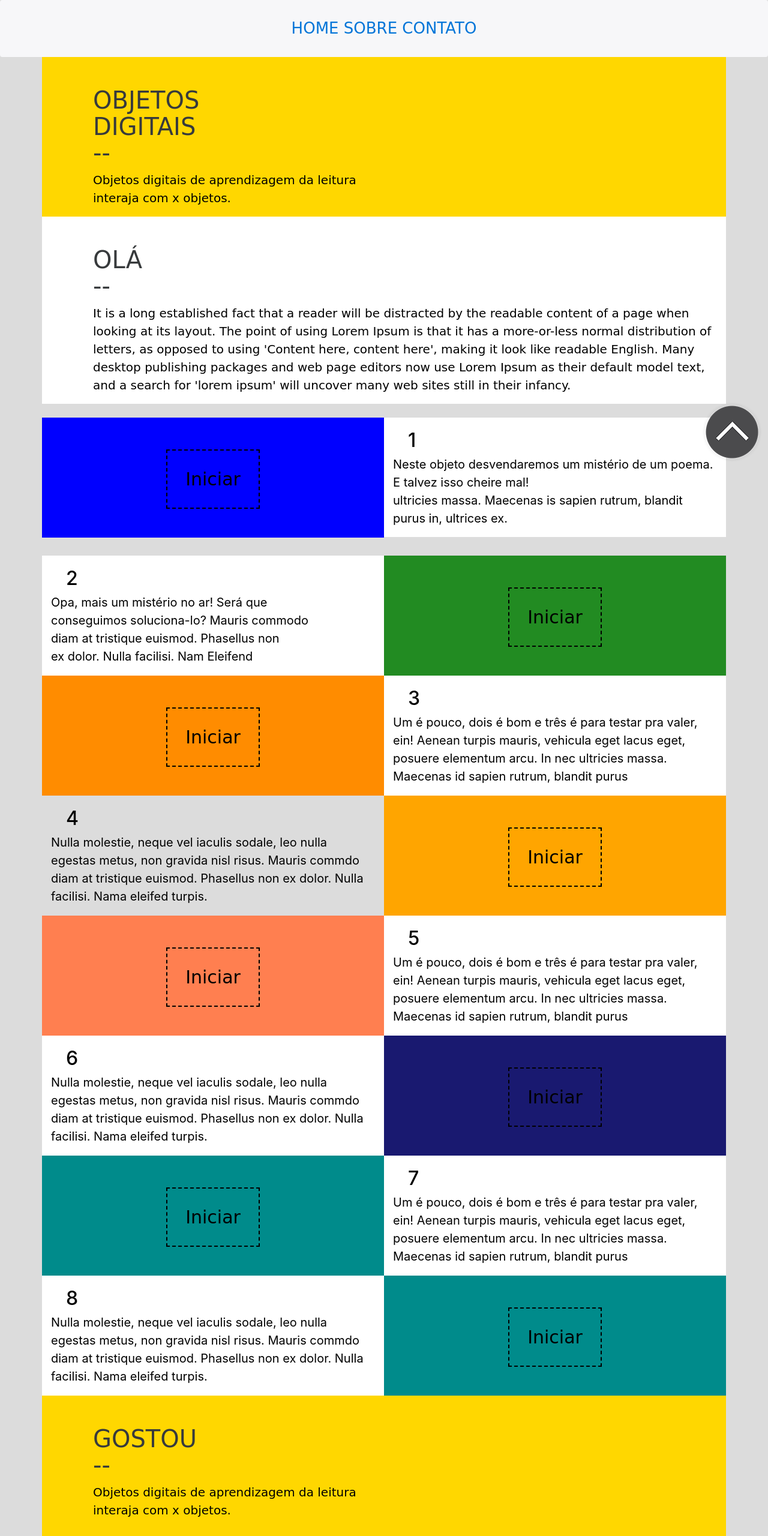
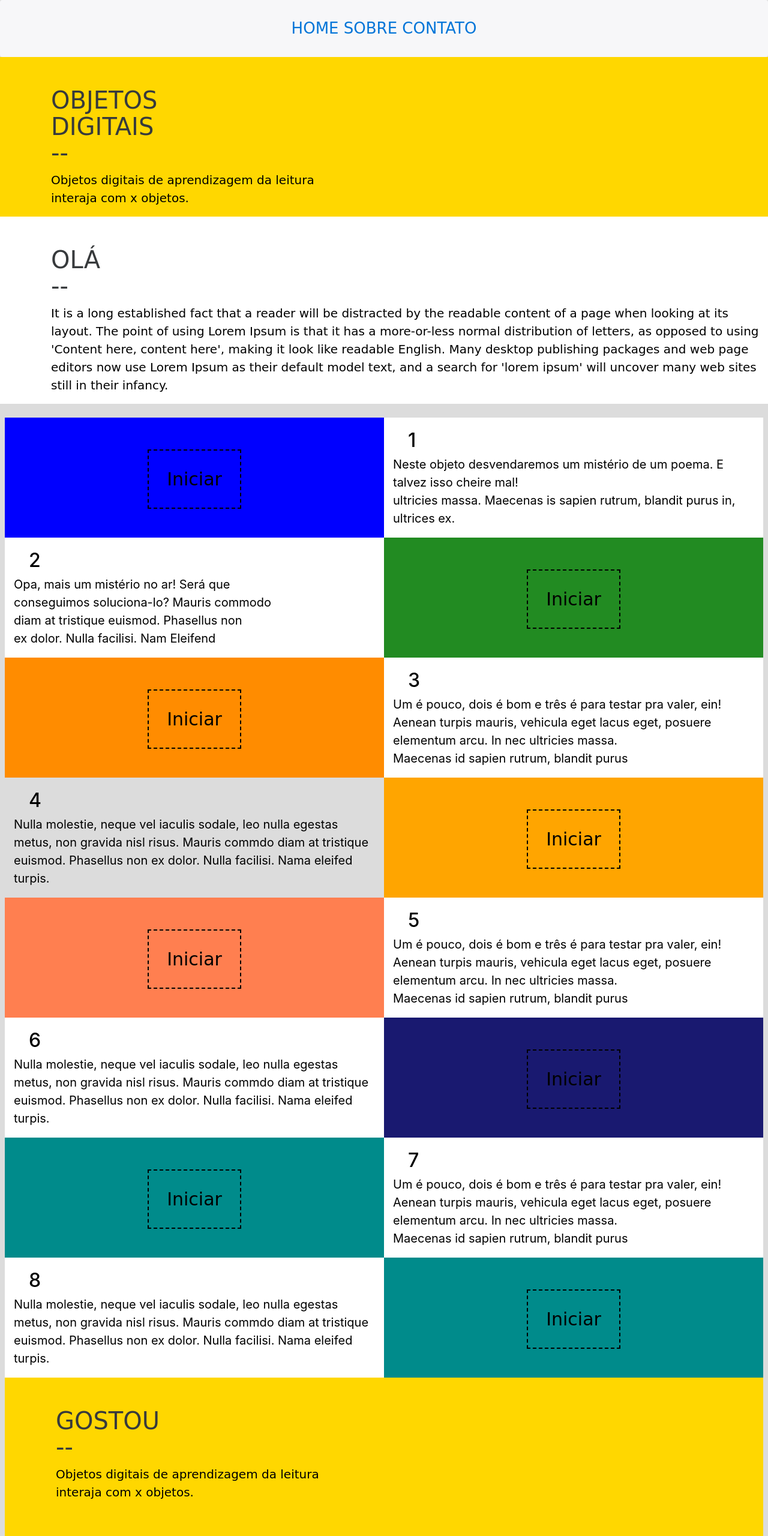
Before and after one commit to pkirst/portugues-para-estrangeiros, a plain HTML site: page index.html in a window 1280 px wide. Shown: the top 2560 px of the page at 60% size. Drawn offline with nearby package versions, Linux system fonts and the light colour scheme; a web font is replaced by a local one.

Commit message:
Atualizado dia 25/03

```diff
--- a/assets/css/port.css
+++ b/assets/css/port.css
@@ -40,6 +40,7 @@ body{
 
 #quadro-explicacao{
   background:#fff;
+  height:200px
 }
 
 #quadro-start2{
@@ -54,8 +55,7 @@ body{
 
 #quadro-start3{
   background-color:#000000;
-  height:200px;
-}
+  height:200px; }
 
 #quadro-3{
   background-color:#FFA500;
@@ -131,10 +131,11 @@ body{
   background-color:#fff;
   width:100%;
   height:80px;
+  position:relative;
 }
 
 #btn-volta{
-  position:fixed;
+  position:absolute;
   bottom:30px;
   right:10px;
   cursor:pointer;
--- a/index.html
+++ b/index.html
@@ -22,7 +22,7 @@
     </nav>
 
     <!--****Container****-->
-    <section class="container">
+    <section class="container-fluid">
         <div class="row">
             <div class="col-md-12 col-sm-12 col-xs-12" id="espace-one">
                 <h1 class="txt-one">Objetos<br>Digitais<br>--</h1>
@@ -31,7 +31,7 @@
         </div>
     </section>
 
-    <section class="container">
+    <section class="container-fluid">
         <div class="row">
             <div class="col-md-12 col-sm-12 col-xs-12" id="espace-two">
                 <h1 class="txt-two">Olá<br>--</h1>
@@ -45,7 +45,6 @@
 
     <section id="conteudo">
         <!--****Section start****-->
-        <section class="container">
             <div class="row">
                 <div class="col-md-6 col-sm-6 col-xs-12" id="quadro-iniciar">
                     <div class="section-start">
@@ -57,10 +56,8 @@
                     <p class="explicacao">Neste objeto desvendaremos um mistério de um poema. E talvez isso cheire mal!<br> ultricies massa. Maecenas is sapien rutrum, blandit purus in, ultrices ex.</p>
                 </div>
             </div>
-        </section>
-        <br>
+
         <!--****Section 2-->
-        <section class="container">
             <div class="row">
                 <div class="col-md-6 col-sm-6 col-xs-12" id="quadro-2">
                     <h2 class="txt-num">2</h2>
@@ -72,9 +69,7 @@
                     </div>
                 </div>
             </div>
-        </section>
         <!--Section 3-->
-        <section class="container">
             <div class="row">
                 <div class="col-md-6 col-sm-6 col-xs-12" id="quadro-start3">
                     <div class="section-start">
@@ -86,10 +81,8 @@
                     <p class="txt-explica">Um é pouco, dois é bom e três é para testar pra valer, ein! Aenean turpis mauris, vehicula eget lacus eget, posuere elementum arcu. In nec ultricies massa.<br>Maecenas id sapien rutrum, blandit purus</p>
                 </div>
             </div>
-        </section>
 
 
-        <section class="container">
             <div class="row">
                 <div class="col-md-6 col-sm-6 col-xs-12" id="quadro-4">
                     <h2 class="txt-num">4</h2>
@@ -101,10 +94,9 @@
                     </div>
                 </div>
             </div>
-        </section>
 
 
-        <section class="container">
+
             <div class="row">
                 <div class="col-md-6 col-sm-6 col-xs-12" id="quadro-start5">
                     <div class="section-start">
@@ -116,9 +108,8 @@
                     <p class="txt-explica">Um é pouco, dois é bom e três é para testar pra valer, ein! Aenean turpis mauris, vehicula eget lacus eget, posuere elementum arcu. In nec ultricies massa.<br>Maecenas id sapien rutrum, blandit purus</p>
                 </div>
             </div>
-        </section>
 
-        <section class="container">
+
             <div class="row">
                 <div class="col-md-6 col-sm-6 col-xs-12" id="quadro-6">
                     <h2 class="txt-num">6</h2>
@@ -130,9 +121,8 @@
                     </div>
                 </div>
             </div>
-        </section>
 
-        <section class="container">
+
             <div class="row">
                 <div class="col-md-6 col-sm-6 col-xs-12" id="quadro-start7">
                     <div class="section-start">
@@ -144,9 +134,8 @@
                     <p class="txt-explica">Um é pouco, dois é bom e três é para testar pra valer, ein! Aenean turpis mauris, vehicula eget lacus eget, posuere elementum arcu. In nec ultricies massa.<br>Maecenas id sapien rutrum, blandit purus</p>
                 </div>
             </div>
-        </section>
 
-        <section class="container">
+
             <div class="row">
                 <div class="col-md-6 col-sm-6 col-xs-12" id="quadro-8">
                     <h2 class="txt-num">8</h2>
@@ -158,23 +147,21 @@
                     </div>
                 </div>
             </div>
-        </section>
-        <section class="container">
+
             <div class="row">
                 <div class="col-md-12 col-sm-12 col-xs-12" id="sobre">
                     <h1 class="txt-one">Gostou<br>--</h1>
                     <p class="led">Objetos digitais de aprendizagem da leitura<br>interaja com x objetos.</p>
                 </div>
             </div>
-        </section>
-        <section class="container">
+
             <div class="row">
                 <div class="col-md-12 col-sm-12 col-xs-12" id="contato">
                     <h1 class="txt-one">Contato<br>--</h1>
                     <p class="led">Objetos digitais de aprendizagem da leitura<br>interaja com x objetos.</p>
                 </div>
             </div>
-        </section>
+
     </section>
     <footer id="wp-rodape">
         <img src="assets/img/btn-volta.png" id="btn-volta" class="img-fluid">
```
Also changed, not shown: assets/fonte/Inconsolata-Bold.ttf (added), assets/fonte/Inconsolata-Regular.ttf (added), assets/fonte/SueEllenFrancisco.ttf (added).
